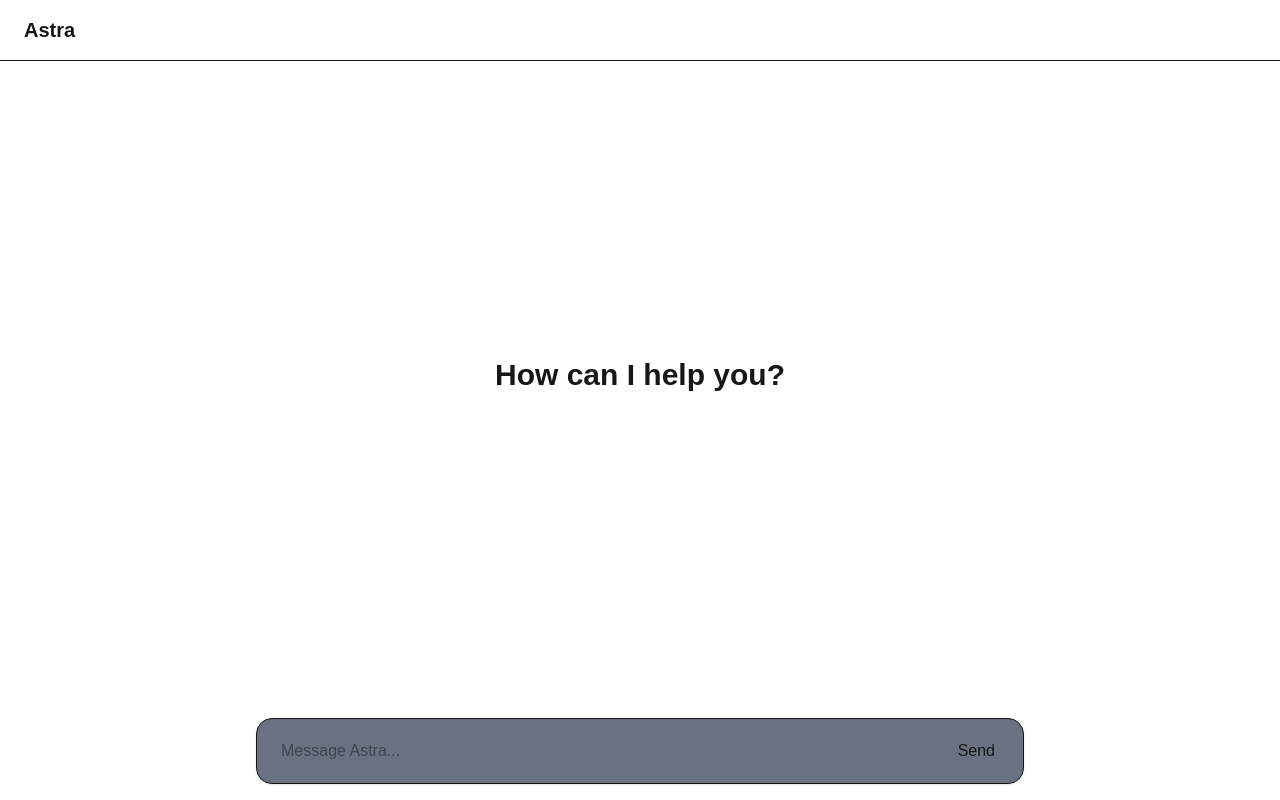
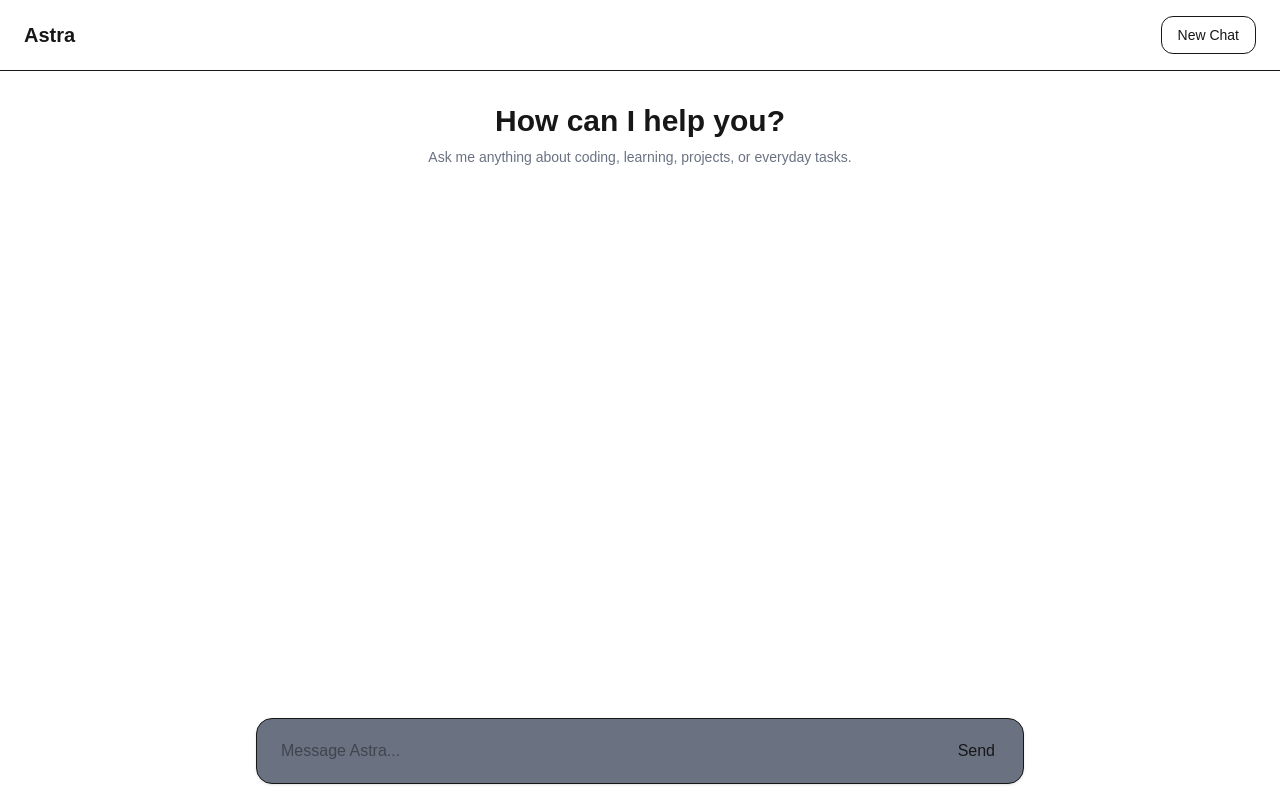
Before and after one commit to tarekbinjaman/Creating-Azmuth, a Next.js app: page / in a window 1280 px wide. Built offline with nearby package versions, Linux system fonts and the light colour scheme.

Commit message:
astra update 24-09-2026

```diff
--- a/app/api/chat/route.ts
+++ b/app/api/chat/route.ts
@@ -5,14 +5,38 @@ const groq = new Groq({
 });
 
 export async function POST(request: Request) {
+  try {
     const { messages } = await request.json();
 
+    if (!messages || !Array.isArray(messages)) {
+      return Response.json(
+        { error: "Messages are required" },
+        { status: 400 }
+      );
+    }
+
 const completion = await groq.chat.completions.create({
-    messages,
+  messages: [
+    {
+      role: "system",
+      content:
+        "You are Astra, a helpful personal AI assistant. Be clear, friendly, and concise. Help the user with coding, learning, projects, and everyday tasks.",
+    },
+    ...messages,
+  ],
   model: "openai/gpt-oss-20b",
 });
+    const reply = completion.choices[0]?.message?.content;
 
     return Response.json({
-    reply: completion.choices[0]?.message?.content ?? "",
+      reply: reply || "I couldn't generate a response.",
     });
+  } catch (error) {
+    console.error("Chat API error:", error);
+
+    return Response.json(
+      { error: "Something went wrong while talking to Astra." },
+      { status: 500 }
+    );
   }
+}
--- a/app/page.tsx
+++ b/app/page.tsx
@@ -1,6 +1,6 @@
 "use client";
 
-import { FormEvent, useState } from "react";
+import { FormEvent, useEffect, useRef, useState } from "react";
 
 type Message = {
   role: "user" | "assistant";
@@ -11,7 +11,10 @@ export default function Home() {
   const [message, setMessage] = useState("");
   const [messages, setMessages] = useState<Message[]>([]);
   const [loading, setLoading] = useState(false);
-
+  const messagesEndRef = useRef<HTMLDivElement>(null);
+  useEffect(() => {
+    messagesEndRef.current?.scrollIntoView({ behavior: "smooth" });
+  }, [messages]);
   async function handleSubmit(event: FormEvent<HTMLFormElement>) {
     event.preventDefault();
 
@@ -69,17 +72,27 @@ export default function Home() {
 
   return (
     <main className="flex h-screen flex-col">
-      <header className="shrink-0 border-b px-6 py-4">
+<header className="flex shrink-0 items-center justify-between border-b px-6 py-4">
   <h1 className="text-xl font-semibold">Astra</h1>
+
+  <button
+    onClick={() => setMessages([])}
+    className="rounded-xl border px-4 py-2 text-sm font-medium hover:bg-gray-100"
+  >
+    New Chat
+  </button>
 </header>
 
       <section className="flex min-h-0 flex-1 justify-center px-6 py-8">
         <div className="flex min-h-0 w-full max-w-3xl flex-col">
           {messages.length === 0 && (
-            <div className="flex flex-1 items-center justify-center">
-              <h2 className="text-center text-3xl font-semibold">
-                How can I help you?
-              </h2>
+            <div className="text-center">
+              <h2 className="text-3xl font-semibold">How can I help you?</h2>
+
+              <p className="mt-2 text-sm text-gray-500">
+                Ask me anything about coding, learning, projects, or everyday
+                tasks.
+              </p>
             </div>
           )}
 
@@ -100,6 +113,7 @@ export default function Home() {
                 Thinking...
               </div>
             )}
+            <div ref={messagesEndRef} />
           </div>
 
           <form
@@ -120,7 +134,7 @@ export default function Home() {
               disabled={loading}
               className="rounded-xl px-4 py-2 font-medium hover:bg-gray-100 disabled:opacity-50"
             >
-    Send
+              {loading ? "Thinking..." : "Send"}
             </button>
           </form>
         </div>
```
Lines whose indentation alone changed are shown as unchanged.
